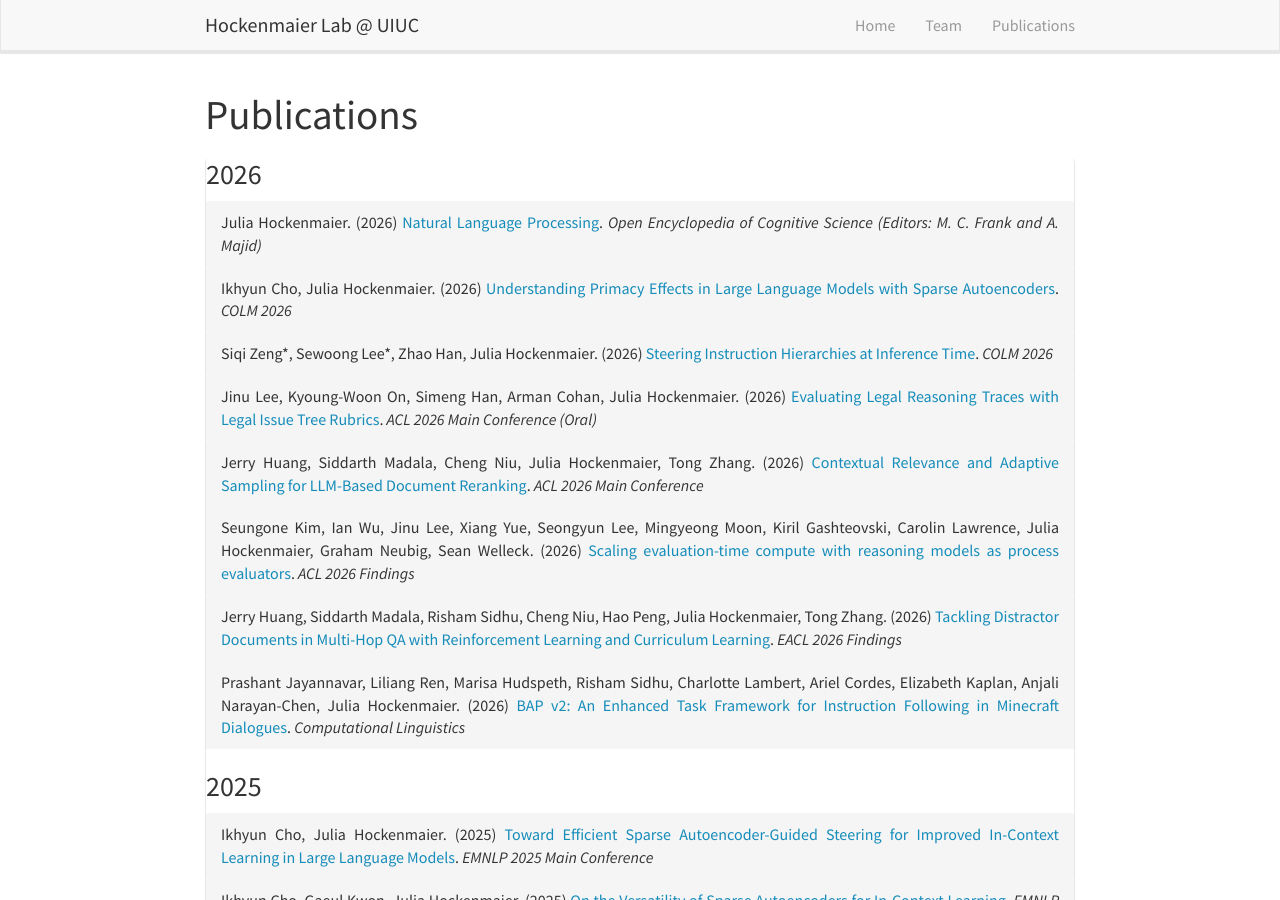
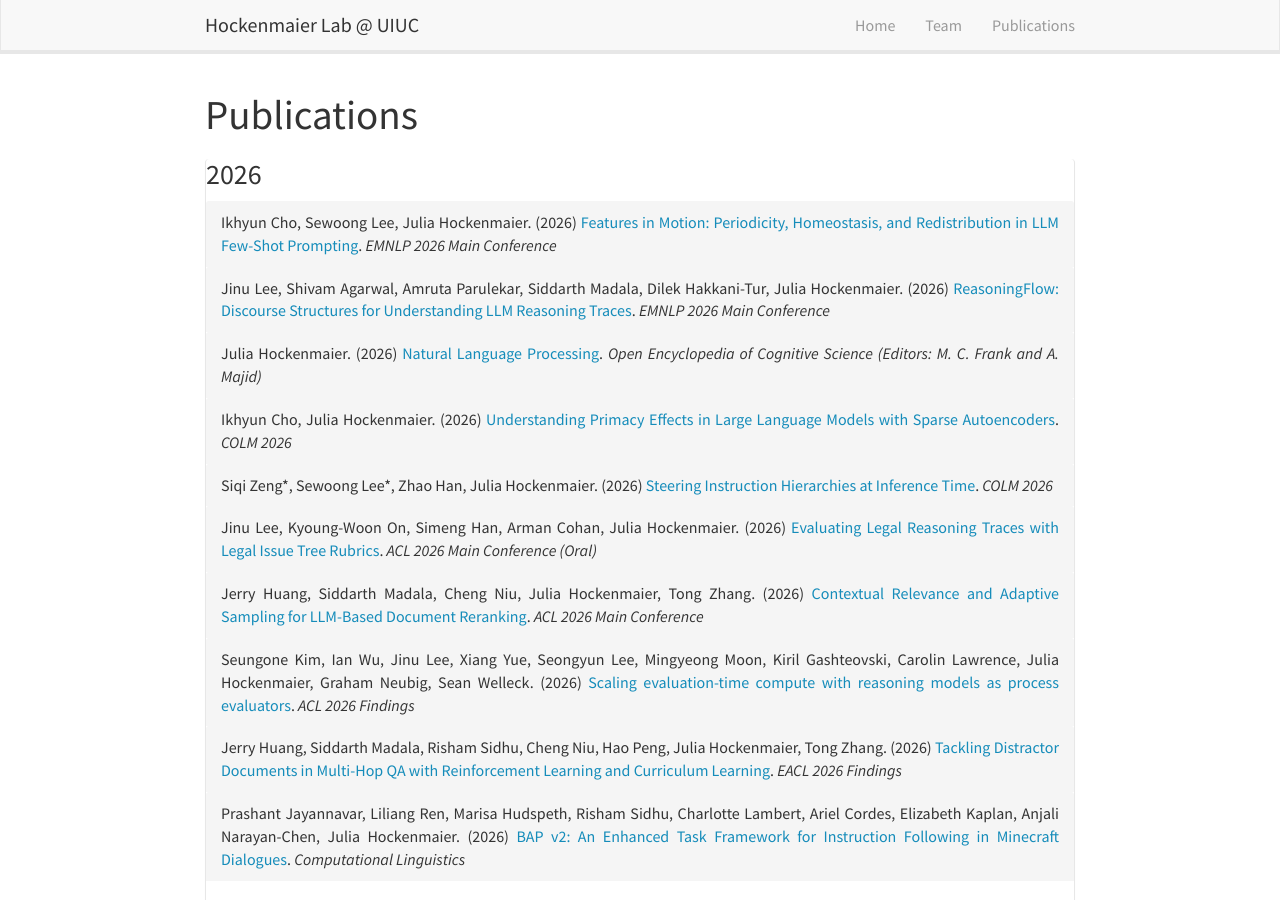
Before and after one commit to hmr-lab/hmr-lab.github.io, a Jekyll site: the page built from _pages/publications.html, in a window 1280 px wide and 900 px high. Built offline with Jekyll 4.4.1, drawn with Linux system fonts in a browser that asks for light colours; nearby versions of some CDN libraries.

Commit message:
lab member update, emnlp results and pubs

```diff
--- a/_data/news.yml
+++ b/_data/news.yml
@@ -1,3 +1,15 @@
+- date: 08/20/2026
+  title: "2 papers accepted to EMNLP 2026 (2 Main)"
+  tags:
+    - misc
+  content: Congratulations to our team members (Ikhyun, Jinu, Sewoong, Sid) for being accepted to EMNLP 2026!
+
+- date: 08/15/2026
+  title: "Jinu receives AICE fellowship!"
+  tags:
+    - misc
+  content: Jinu receives the AICE (Amazon-Illinois Center on AI for Interactive Conversation Experiences) fellowship for 2026-2027!
+
 - date: 07/08/2026
   title: "2 papers accepted to COLM 2026!"
   tags:
--- a/_data/publications.yaml
+++ b/_data/publications.yaml
@@ -9,6 +9,38 @@
   #     - - 2025
 - year: 2026
   pub_list:
+  - title: 'Features in Motion: Periodicity, Homeostasis, and Redistribution in LLM Few-Shot Prompting'
+    container-title: EMNLP 2026 Main Conference
+    author:
+    - family: Cho
+      given: Ikhyun
+    - family: Lee
+      given: Sewoong
+    - family: Hockenmaier
+      given: Julia
+    link:
+    issued:
+      date-parts:
+      - - 2026
+  - title: 'ReasoningFlow: Discourse Structures for Understanding LLM Reasoning Traces'
+    container-title: EMNLP 2026 Main Conference
+    author:
+    - family: Lee
+      given: Jinu
+    - family: Agarwal
+      given: Shivam
+    - family: Parulekar
+      given: Amruta
+    - family: Madala
+      given: Siddarth
+    - family: Hakkani-Tur
+      given: Dilek
+    - family: Hockenmaier
+      given: Julia
+    link:
+    issued:
+      date-parts:
+      - - 2026
   - title: 'Natural Language Processing'
     container-title: "Open Encyclopedia of Cognitive Science (Editors: M. C. Frank and A. Majid)"
     author:
--- a/_pages/team/index.html
+++ b/_pages/team/index.html
@@ -114,7 +114,9 @@ permalink: /team/
 
 <h3>Ph.D.</h3>
 <ul class="alumni-list">
-    <li><a href="https://www.linkedin.com/in/prashantjayannavar/">Prashant Jayannavar</a> (2026)</li>
+    <li><a href="https://ahdavies6.github.io/">Adam Davies</a> (2026) - Co-advised with Dr. Chengxiang Zhai, Now at Microsoft</li>
+    <li><a href="https://www.marccanby.com/">Marc Canby</a> (2026) - Co-advised with Dr. Tandy Warnow, Now at Amazon</li>
+    <li><a href="https://prashant-jayan21.github.io/">Prashant Jayannavar</a> (2026)</li>
     <li><a href="https://www.linkedin.com/in/anjaliync/">Anjali Narayan-Chen</a> (2020) - Now at Amazon</li>
     <li><a href="https://aliceylai.com/">Alice Lai</a> (2018) - Now at CMU</li>
     <li><a href="https://talkingtorobots.com/yonatanbisk.html">Yonatan Bisk</a> (2015) - CMU CS/LTI Assistant Professor</li>
```
Also changed, not shown: _pages/team/_posts/2017-08-15-prashant_jayannavar.md (deleted, +0 -15 lines), _pages/team/_posts/2019-08-15-marc_canby.md (deleted, +0 -15 lines), _pages/team/_posts/2022-01-15-adam_davies.md (deleted, +0 -15 lines), _pages/team/_posts/2024-08-15-jinu_lee.md (+1 -1 lines), _pages/team/_posts/2026-08-15-jerry-huang.md (added, +15 -0 lines), _pages/team/_posts/2099-08-15-chirag-rastogi.md (added, +15 -0 lines), _pages/team/_posts/2099-08-15-shashwat-gupta.md (added, +15 -0 lines), images/team/chirag_rastogi.png (added), images/team/jerry_huang.jpg (added), images/team/shashwat_gupta.png (added).
